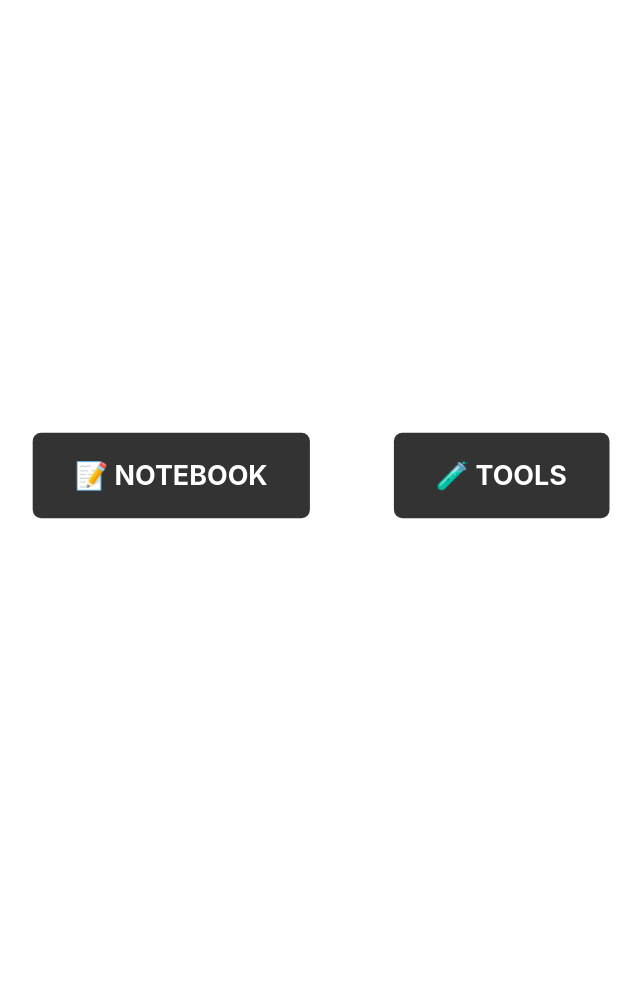
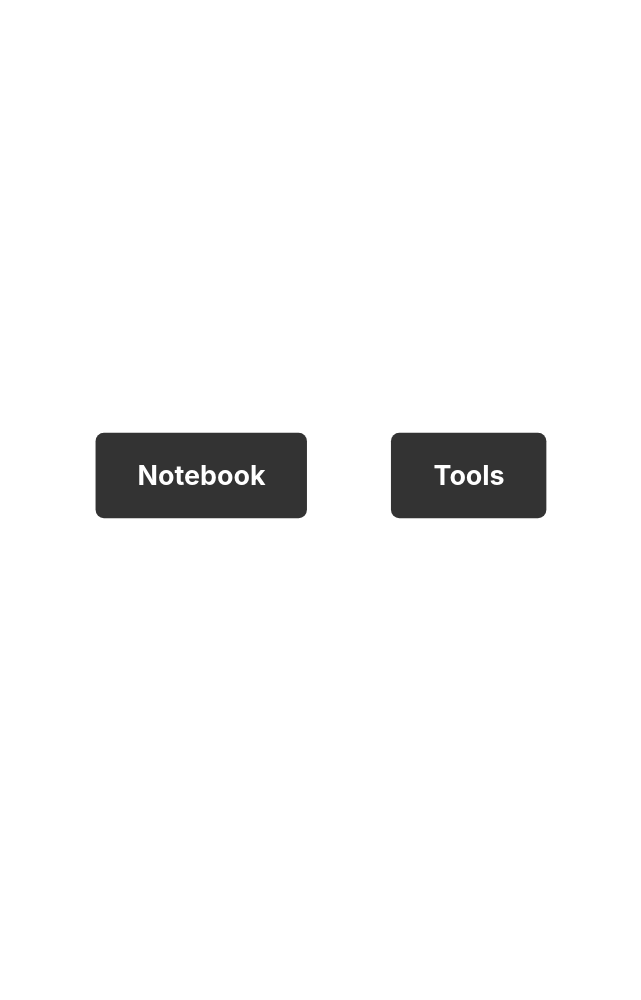
Before and after one commit to rosenj7/bubbamurphy.github.io, a Jekyll site: the page built from index.html, in a window 1280 px wide. Shown: the whole page, without its empty margins (319-960 px from the left). Built offline with Jekyll 4.4.1, drawn with Linux system fonts in a browser that asks for light colours.

Commit message:
Update default.html

```diff
--- a/_layouts/default.html
+++ b/_layouts/default.html
@@ -5,40 +5,41 @@
     <meta name="viewport" content="width=device-width, initial-scale=1.0">
     <title>{{ page.title }} | Kitchen Canvas</title>
     <style>
+        /* (The new, clean, centered CSS is perfect and remains here) */
         body {
             font-family: -apple-system, BlinkMacSystemFont, "Segoe UI", Roboto, monospace;
             max-width: 960px;
-        margin: 0 auto; /* Remove top margin */
+            margin: 0 auto;
             padding: 50px 20px;
             line-height: 1.6;
             color: #333;
-        height: 100vh; /* Full screen height */
+            height: 100vh;
             display: flex;
-        justify-content: center; /* Center horizontally */
-        align-items: center; /* Center vertically */
+            justify-content: center;
+            align-items: center;
             flex-direction: column;
         }
 
         /* Two-Pillar Menu Styling */
         .nav-bar {
             display: flex;
-        gap: 60px; /* Increased gap */
+            gap: 60px;
             margin-bottom: 50px;
-        transform: scale(1.4); /* Make the entire menu 40% bigger */
+            transform: scale(1.4);
         }
         .nav-pillar { position: relative; }
         .nav-header {
             font-weight: bold;
-        padding: 15px 30px; /* Increased padding for size */
+            padding: 15px 30px;
             background: #333;
             color: white;
-        border-radius: 6px; /* Slightly rounder corners */
+            border-radius: 6px;
             cursor: pointer;
-        font-size: 1.2em; /* Slightly larger text */
-        transition: background-color 0.2s; /* Hover effect */
+            font-size: 1.2em;
+            transition: background-color 0.2s;
         }
         .nav-header:hover {
-        background-color: #d35400; /* Orange hover effect */
+            background-color: #d35400;
         }
 
         .dropdown {
@@ -50,9 +51,9 @@
             z-index: 1;
             border-radius: 4px;
             padding: 5px 0;
-        left: 50%; /* Start dropdown from center of header */
-        transform: translateX(-50%); /* Pull back 50% of width to truly center */
-        top: 100%; /* Place right below the header */
+            left: 50%;
+            transform: translateX(-50%);
+            top: 100%;
         }
         .dropdown a {
             color: black;
@@ -69,20 +70,18 @@
     <div class="nav-bar">
 
         <div class="nav-pillar">
-            <div class="nav-header">📝 NOTEBOOK</div>
+            <div class="nav-header">Notebook</div>
             <div class="dropdown">
-                <a href="/designer">New Entry</a>
-                <a href="/">View Log</a>
-                <a href="/search">Search/Filter</a>
+                <a href="/designer">New</a>
+                <a href="/search">Search</a>
             </div>
         </div>
 
         <div class="nav-pillar">
-            <div class="nav-header">🧪 TOOLS</div>
+            <div class="nav-header">Tools</div>
             <div class="dropdown">
                 <a href="/designer">Recipe Designer</a>
-                <a href="/flavor-calculator">Flavor Compatibility</a>
-                <a href="/ratio-scaler">Ratio Scaler</a>
+                <a href="/flavor-calculator">Flavor Calculator</a>
             </div>
         </div>
     </div>
```
Lines whose indentation alone changed are shown as unchanged.
